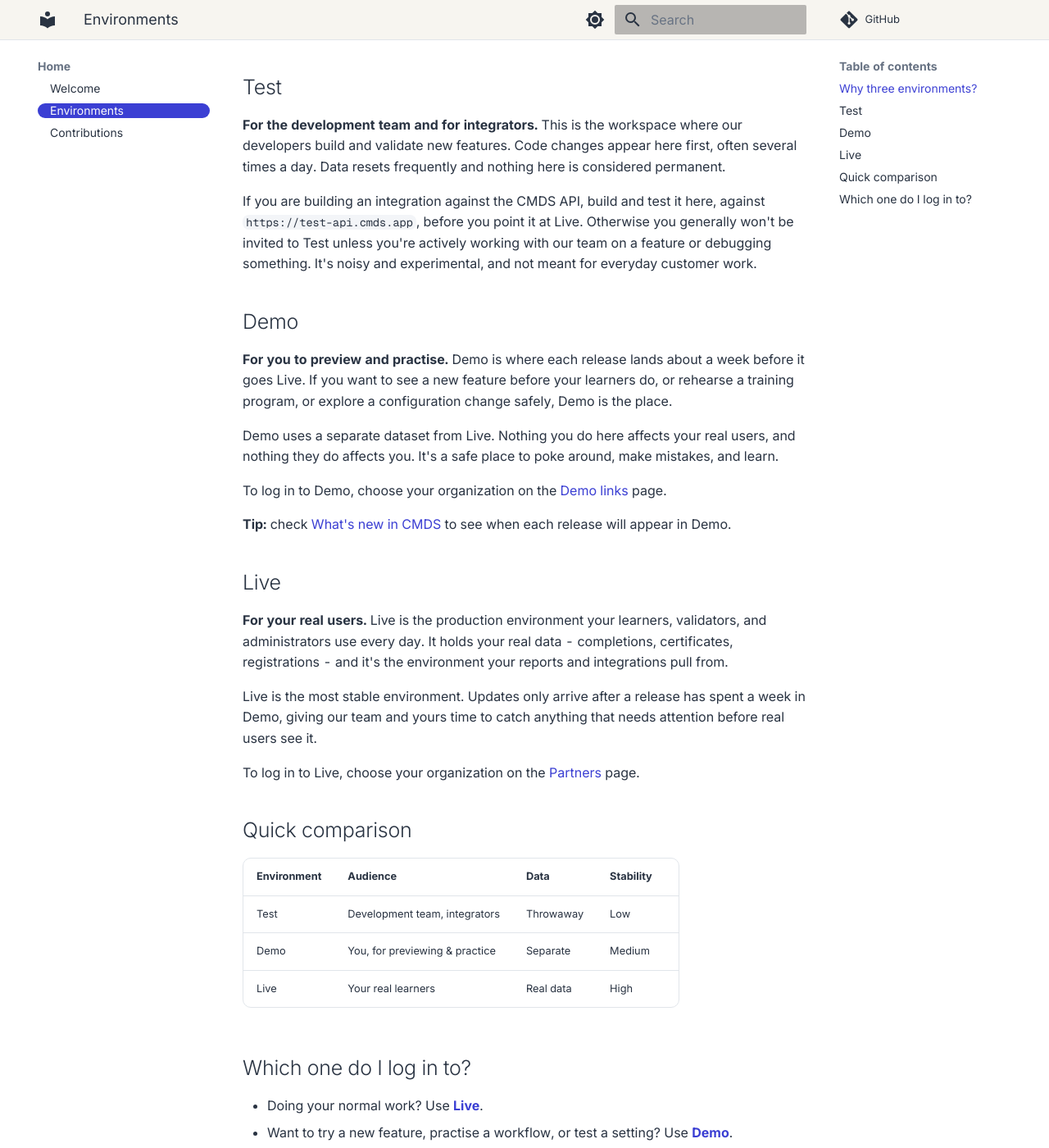
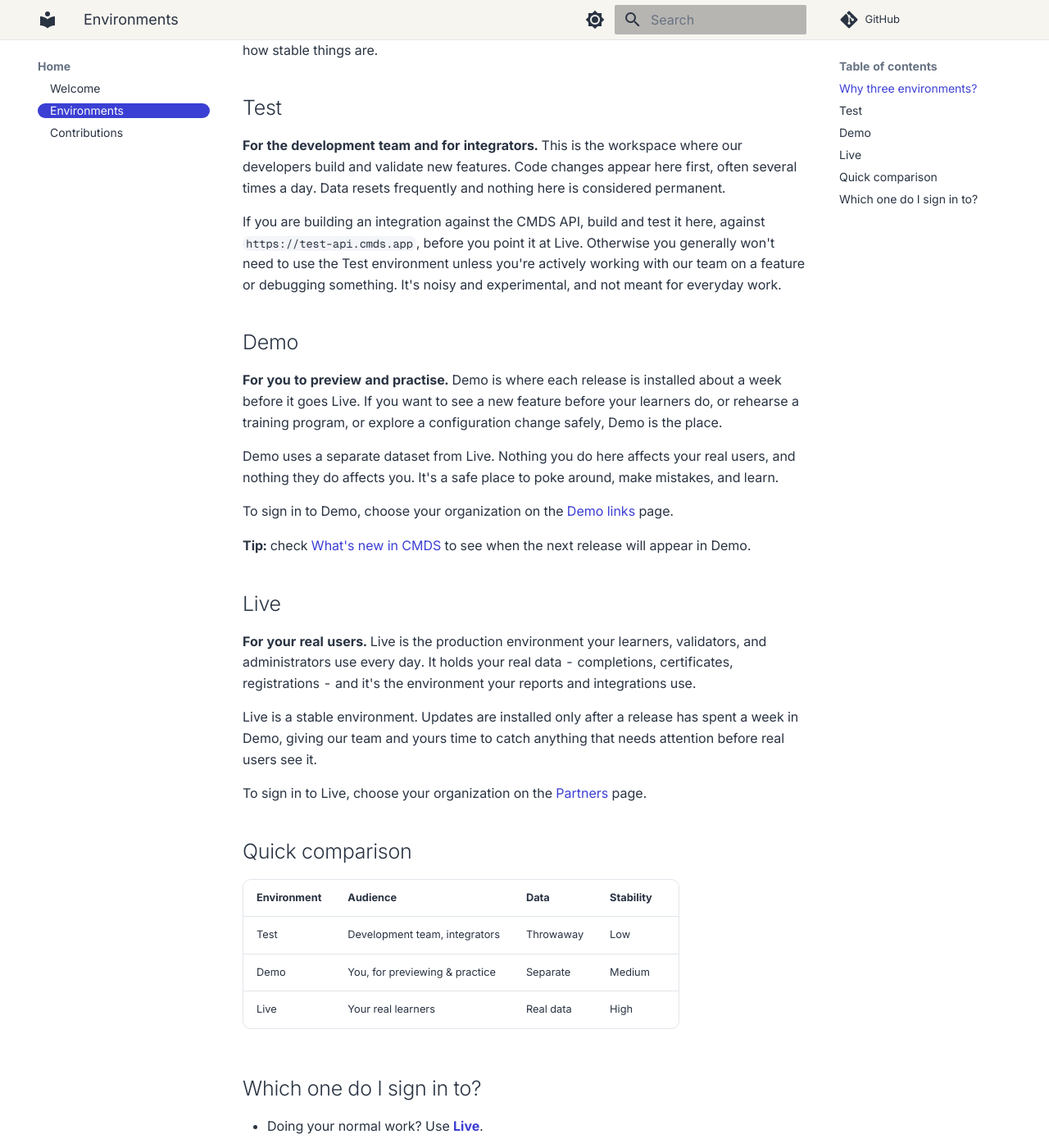
Before and after one commit to cmds-app/docs, an MkDocs documentation site: the page built from docs/environments.md, in a window 1280 px wide and 1400 px high, scrolled down 641 px. Shown: the whole window at 82% size. Built offline with MkDocs 1.6.1 and Material for MkDocs 9.7.7, drawn with Linux system fonts in a browser that asks for light colours; comment, search, counter and statistics services are not loaded; some of the changed text lies outside the part shown.

Commit message:
Update environments.md

```diff
--- a/docs/environments.md
+++ b/docs/environments.md
@@ -1,12 +1,12 @@
 # Environments
 
-CMDS runs in three separate environments - **Test**, **Demo**, and **Live** - each serving a different purpose. Understanding what each one is for will help you know which one to log in to and what you can expect when you do.
+CMDS runs in three separate environments - **Test**, **Demo**, and **Live** - each serving a different purpose. Understanding the purpose for each environment will help you to decide  which one to sign in to and what you can expect when you do there.
 
 ## Why three environments?
 
-Running CMDS as a single "one size fits all" system would be risky. New features could affect real learners mid-course; a developer testing a change could accidentally touch live records; there'd be nowhere safe to practice before rolling something out.
+Running CMDS as a single "one size fits all" platform would be risky. New features could affect real learners mid-course; a developer testing a change could accidentally modify live records; there'd be nowhere safe to practice before trying something out.
 
-Separating the three jobs - building, previewing, and running - gives each its own space:
+Separating the three main tasks - building, previewing, and running - gives each its own space:
 
 - Developers can build and break things without consequence.
 - You can preview new features and practise workflows before they affect your people.
@@ -18,25 +18,25 @@ All three environments run the same software. What differs is the audience, the
 
 **For the development team and for integrators.** This is the workspace where our developers build and validate new features. Code changes appear here first, often several times a day. Data resets frequently and nothing here is considered permanent.
 
-If you are building an integration against the CMDS API, build and test it here, against `https://test-api.cmds.app`, before you point it at Live. Otherwise you generally won't be invited to Test unless you're actively working with our team on a feature or debugging something. It's noisy and experimental, and not meant for everyday customer work.
+If you are building an integration against the CMDS API, build and test it here, against `https://test-api.cmds.app`, before you point it at Live. Otherwise you generally won't need to use the Test environment unless you're actively working with our team on a feature or debugging something. It's noisy and experimental, and not meant for everyday work.
 
 ## Demo
 
-**For you to preview and practise.** Demo is where each release lands about a week before it goes Live. If you want to see a new feature before your learners do, or rehearse a training program, or explore a configuration change safely, Demo is the place.
+**For you to preview and practise.** Demo is where each release is installed about a week before it goes Live. If you want to see a new feature before your learners do, or rehearse a training program, or explore a configuration change safely, Demo is the place.
 
 Demo uses a separate dataset from Live. Nothing you do here affects your real users, and nothing they do affects you. It's a safe place to poke around, make mistakes, and learn.
 
-To log in to Demo, choose your organization on the [Demo links](https://www.keyeracmds.com/demo-links/) page.
+To sign in to Demo, choose your organization on the [Demo links](https://www.keyeracmds.com/demo-links/) page.
 
-**Tip:** check [What's new in CMDS](changelog/index.md) to see when each release will appear in Demo.
+**Tip:** check [What's new in CMDS](changelog/index.md) to see when the next release will appear in Demo.
 
 ## Live
 
-**For your real users.** Live is the production environment your learners, validators, and administrators use every day. It holds your real data - completions, certificates, registrations - and it's the environment your reports and integrations pull from.
+**For your real users.** Live is the production environment your learners, validators, and administrators use every day. It holds your real data - completions, certificates, registrations - and it's the environment your reports and integrations use.
 
-Live is the most stable environment. Updates only arrive after a release has spent a week in Demo, giving our team and yours time to catch anything that needs attention before real users see it.
+Live is a stable environment. Updates are installed only after a release has spent a week in Demo, giving our team and yours time to catch anything that needs attention before real users see it.
 
-To log in to Live, choose your organization on the [Partners](https://www.keyeracmds.com/partners/) page.
+To sign in to Live, choose your organization on the [Partners](https://www.keyeracmds.com/partners/) page.
 
 ## Quick comparison
 
@@ -46,7 +46,7 @@ To log in to Live, choose your organization on the [Partners](https://www.keyera
 | Demo        | You, for previewing & practice  | Separate    | Medium    |
 | Live        | Your real learners              | Real data   | High      |
 
-## Which one do I log in to?
+## Which one do I sign in to?
 
 - Doing your normal work? Use [**Live**](https://www.keyeracmds.com/partners/).
 - Want to try a new feature, practise a workflow, or test a setting? Use [**Demo**](https://www.keyeracmds.com/demo-links/).
```
